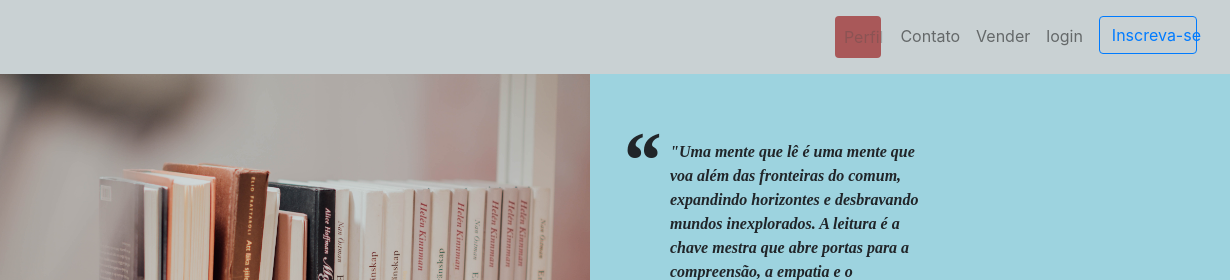
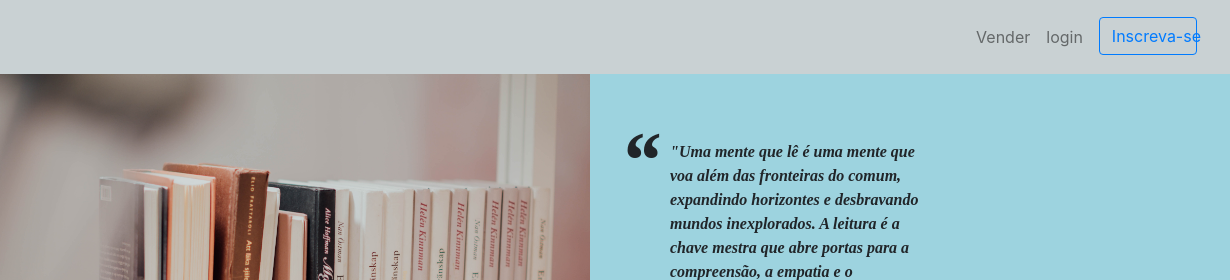
Before and after one commit to Thiaguiner/Atv_desenvolvimento_nuvem, a plain HTML site: page index.html in a window 1280 px wide. Shown: the top 280 px of the page, 50-1280 px from the left. Drawn offline with nearby package versions, Linux system fonts and the light colour scheme.

Commit message:
remove links

```diff
--- a/index.html
+++ b/index.html
@@ -27,12 +27,6 @@
 
         <div class="collapse navbar-collapse" id="navbarSupportedContent">
             <ul class="navbar-nav ml-auto">
-                <li class="nav-item">
-                    <a href="frontend/perfil.html" class="nav-link btn disabled">Perfil</a>
-                </li>
-                <li class="nav-item">
-                    <a href="frontend/" class="nav-link">Contato</a>
-                </li>
                 <li class="nav-item">
                     <a href="frontend/vendas.html" class="nav-link">Vender</a>
                 </li>
```
